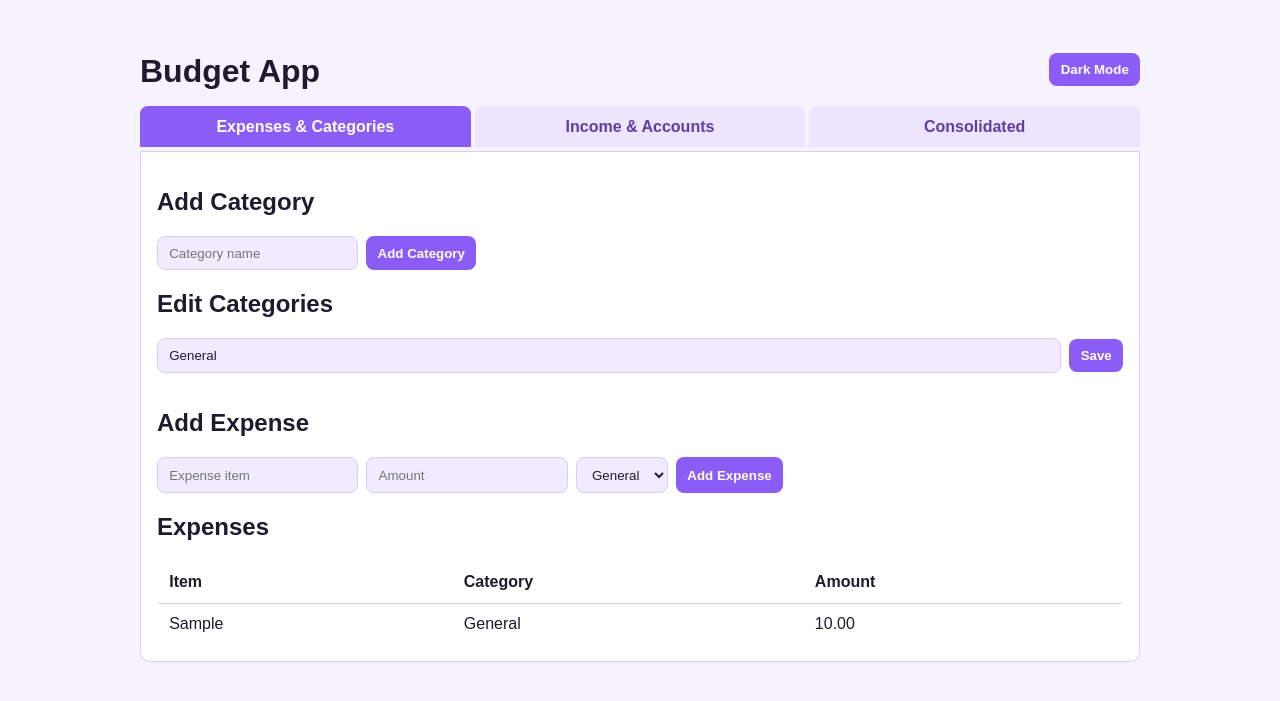
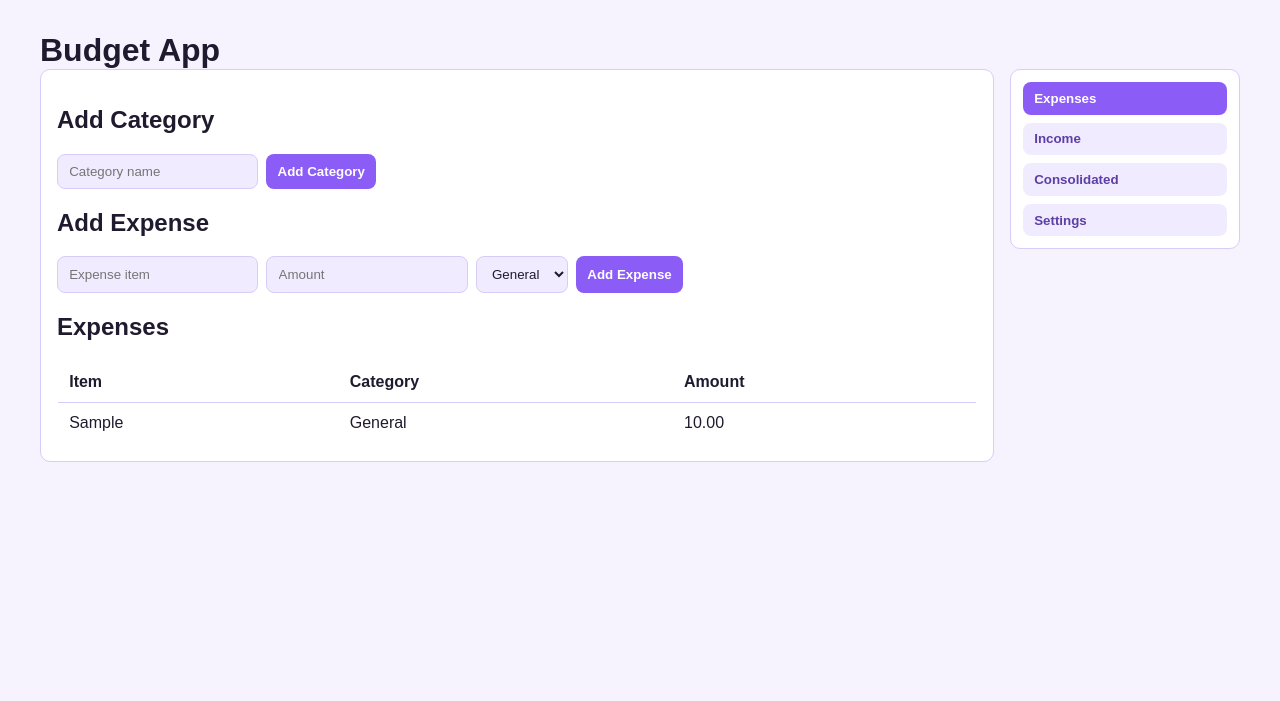
Before and after one commit to flymperis/Vibe-Budgeting, a Flask app: page / in a window 1280 px wide. Shown: the top 701 px of the page. Run offline with Flask 3, Linux system fonts and the light colour scheme; data comes from the database, SQL or seed files in the repository; tables that the repository leaves empty hold one stand-in row (values such as "Sample post").

```diff
--- a/static/styles.css
+++ b/static/styles.css
@@ -32,13 +32,13 @@ body {
 }
 
 .container {
-    max-width: 1000px;
+    max-width: 1200px;
     margin: 2rem auto;
     padding: 0 1rem;
 }
 
 h1 {
-    margin-bottom: 1rem;
+    margin: 0;
 }
 
 .header-row {
@@ -50,6 +50,7 @@ h1 {
 
 .theme-toggle {
     white-space: nowrap;
+    margin-bottom: 1rem;
 }
 
 h2 {
@@ -61,6 +62,51 @@ form {
     flex-wrap: wrap;
     gap: 0.5rem;
     margin-bottom: 1rem;
+}
+
+.app-layout {
+    display: grid;
+    grid-template-columns: 1fr 230px;
+    gap: 1rem;
+    align-items: start;
+}
+
+.panel-shell {
+    background: var(--surface);
+    border: 1px solid var(--border);
+    border-radius: 10px;
+    padding: 1rem;
+}
+
+.panel {
+    display: none;
+}
+
+.panel.active {
+    display: block;
+}
+
+.side-menu {
+    display: grid;
+    gap: 0.5rem;
+    background: var(--surface);
+    border: 1px solid var(--border);
+    border-radius: 10px;
+    padding: 0.75rem;
+    position: sticky;
+    top: 1rem;
+}
+
+.menu-item {
+    width: 100%;
+    text-align: left;
+    background: var(--surface-alt);
+    color: var(--tab-text);
+}
+
+.menu-item.active {
+    background: var(--accent);
+    color: #fff;
 }
 
 input, select, button {
@@ -96,48 +142,6 @@ th, td {
     text-align: left;
     padding: 0.7rem;
     border-bottom: 1px solid var(--border);
-}
-
-.tabs {
-    display: grid;
-    grid-template-columns: repeat(3, 1fr);
-    gap: 0.25rem;
-}
-
-.tabs input[type="radio"] {
-    display: none;
-}
-
-.tabs label {
-    background: var(--tab);
-    padding: 0.7rem;
-    text-align: center;
-    border-radius: 8px 8px 0 0;
-    font-weight: 600;
-    cursor: pointer;
-    color: var(--tab-text);
-}
-
-.tabs .tab-content {
-    display: none;
-    grid-column: 1 / -1;
-    background: var(--surface);
-    padding: 1rem;
-    border-radius: 0 0 10px 10px;
-    border: 1px solid var(--border);
-}
-
-#tab-expenses:checked ~ label[for="tab-expenses"],
-#tab-income:checked ~ label[for="tab-income"],
-#tab-summary:checked ~ label[for="tab-summary"] {
-    background: var(--accent);
-    color: #fff;
-}
-
-#tab-expenses:checked ~ .tab-content:nth-of-type(1),
-#tab-income:checked ~ .tab-content:nth-of-type(2),
-#tab-summary:checked ~ .tab-content:nth-of-type(3) {
-    display: block;
 }
 
 .stats {
--- a/templates/index.html
+++ b/templates/index.html
@@ -10,37 +10,16 @@
     <main class="container">
         <div class="header-row">
             <h1>Budget App</h1>
-            <button class="theme-toggle" id="theme-toggle" type="button">Light Mode</button>
         </div>
 
-        <div class="tabs">
-            <input checked id="tab-expenses" name="tabs" type="radio">
-            <label for="tab-expenses">Expenses & Categories</label>
-
-            <input id="tab-income" name="tabs" type="radio">
-            <label for="tab-income">Income & Accounts</label>
-
-            <input id="tab-summary" name="tabs" type="radio">
-            <label for="tab-summary">Consolidated</label>
-
-            <section class="tab-content">
+        <div class="app-layout">
+            <div class="panel-shell">
+                <section class="panel active" id="panel-expenses">
                     <h2>Add Category</h2>
                     <form action="/categories/add" method="post">
                         <input name="name" placeholder="Category name" required>
                         <button type="submit">Add Category</button>
                     </form>
-
-                <h2>Edit Categories</h2>
-                <div class="list-stack">
-                    {% for category in categories %}
-                        <form action="/categories/{{ category.id }}/edit" class="inline-form" method="post">
-                            <input name="name" required type="text" value="{{ category.name }}">
-                            <button type="submit">Save</button>
-                        </form>
-                    {% else %}
-                        <p class="muted">No categories yet.</p>
-                    {% endfor %}
-                </div>
 
                     <h2>Add Expense</h2>
                     <form action="/expenses/add" method="post">
@@ -73,26 +52,13 @@
                     </table>
                 </section>
 
-            <section class="tab-content">
+                <section class="panel" id="panel-income">
                     <h2>Add Account</h2>
                     <form action="/accounts/add" method="post">
                         <input name="name" placeholder="Account name" required>
                         <input min="0" name="opening_balance" placeholder="Opening balance" required step="0.01" type="number">
                         <button type="submit">Add Account</button>
                     </form>
-
-                <h2>Edit Accounts</h2>
-                <div class="list-stack">
-                    {% for account in accounts %}
-                        <form action="/accounts/{{ account.id }}/edit" class="inline-form" method="post">
-                            <input name="name" required type="text" value="{{ account.name }}">
-                            <input min="0" name="opening_balance" required step="0.01" type="number" value="{{ account.opening_balance }}">
-                            <button type="submit">Save</button>
-                        </form>
-                    {% else %}
-                        <p class="muted">No accounts yet.</p>
-                    {% endfor %}
-                </div>
 
                     <h2>Add Income Entry</h2>
                     <form action="/income/add" method="post">
@@ -125,7 +91,7 @@
                     </table>
                 </section>
 
-            <section class="tab-content">
+                <section class="panel" id="panel-summary">
                     <h2>Consolidated</h2>
                     <div class="stats">
                         <div class="card">
@@ -159,12 +125,52 @@
                         </tbody>
                     </table>
                 </section>
+
+                <section class="panel" id="panel-settings">
+                    <h2>Theme</h2>
+                    <button class="theme-toggle" id="theme-toggle" type="button">Light Mode</button>
+
+                    <h2>Edit Categories</h2>
+                    <div class="list-stack">
+                        {% for category in categories %}
+                            <form action="/categories/{{ category.id }}/edit" class="inline-form" method="post">
+                                <input name="name" required type="text" value="{{ category.name }}">
+                                <button type="submit">Save</button>
+                            </form>
+                        {% else %}
+                            <p class="muted">No categories yet.</p>
+                        {% endfor %}
+                    </div>
+
+                    <h2>Edit Accounts</h2>
+                    <div class="list-stack">
+                        {% for account in accounts %}
+                            <form action="/accounts/{{ account.id }}/edit" class="inline-form" method="post">
+                                <input name="name" required type="text" value="{{ account.name }}">
+                                <input min="0" name="opening_balance" required step="0.01" type="number" value="{{ account.opening_balance }}">
+                                <button type="submit">Save</button>
+                            </form>
+                        {% else %}
+                            <p class="muted">No accounts yet.</p>
+                        {% endfor %}
+                    </div>
+                </section>
+            </div>
+
+            <aside class="side-menu">
+                <button class="menu-item active" data-target="panel-expenses" type="button">Expenses</button>
+                <button class="menu-item" data-target="panel-income" type="button">Income</button>
+                <button class="menu-item" data-target="panel-summary" type="button">Consolidated</button>
+                <button class="menu-item" data-target="panel-settings" type="button">Settings</button>
+            </aside>
         </div>
     </main>
     <script>
         (function () {
             const root = document.documentElement;
             const button = document.getElementById("theme-toggle");
+            const menuButtons = document.querySelectorAll(".menu-item");
+            const panels = document.querySelectorAll(".panel");
             const savedTheme = localStorage.getItem("theme");
             const prefersDark = window.matchMedia("(prefers-color-scheme: dark)").matches;
             const theme = savedTheme || (prefersDark ? "dark" : "light");
@@ -179,6 +185,18 @@
                 localStorage.setItem("theme", next);
                 button.textContent = next === "dark" ? "Light Mode" : "Dark Mode";
             });
+
+            menuButtons.forEach(function (menuButton) {
+                menuButton.addEventListener("click", function () {
+                    const target = menuButton.getAttribute("data-target");
+                    menuButtons.forEach(function (item) {
+                        item.classList.toggle("active", item === menuButton);
+                    });
+                    panels.forEach(function (panel) {
+                        panel.classList.toggle("active", panel.id === target);
+                    });
+                });
+            });
         })();
     </script>
 </body>
```
Also changed, not shown: other parts of static/styles.css (+19 -8 lines), .github/workflows/docker-image.yml (added). Lines whose indentation alone changed are shown as unchanged.
